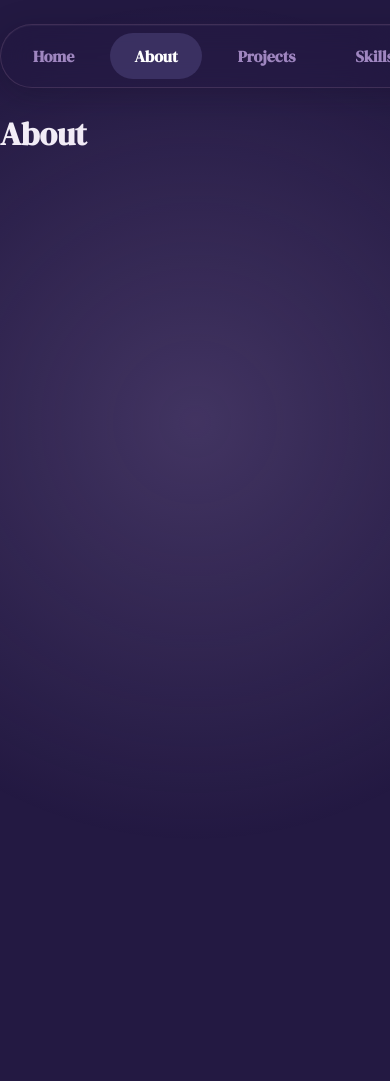
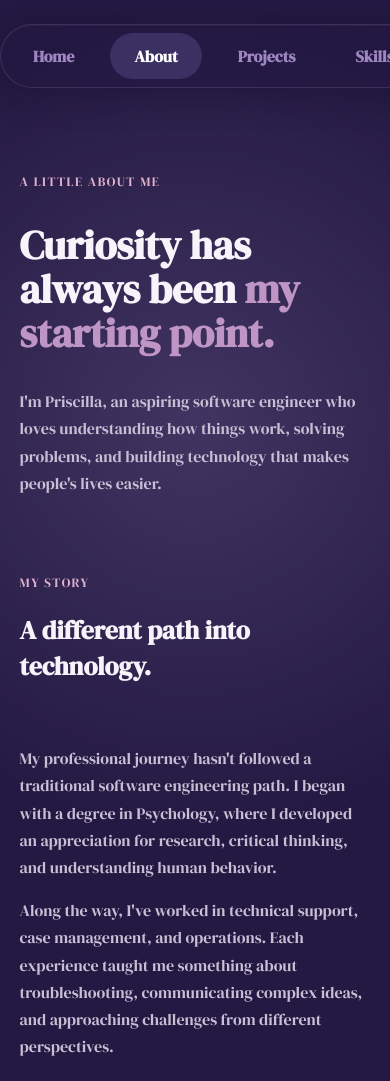
Before and after one commit to pleonard02/portfolio-website, a React (Vite) app in the folder portfolio-react/: page /about in a window 390 px wide. Shown: the top 1081 px of the page. Before the commit the page ends 868 px from the top, so only its background shows below. Built offline with nearby package versions, Linux system fonts and the light colour scheme.

Commit message:
feat: build responsive About page with animated story and highlight cards

```diff
--- a/portfolio-react/src/App.css
+++ b/portfolio-react/src/App.css
@@ -401,7 +401,6 @@ img {
   margin-top: 0;
 }
 
-
 .chat-messages {
   display: flex;
   flex-direction: column;
@@ -439,6 +438,26 @@ img {
   max-width: 78%;
 }
 
+.about-card {
+  padding: 1.5rem;
+}
+
+.about-connect {
+  padding: 3rem 1.25rem;
+}
+
+@media (prefers-reduced-motion: reduce) {
+  .about-card,
+  .about-button {
+    transition: none;
+  }
+
+  .about-card:hover,
+  .about-button:hover {
+    transform: none;
+  }
+}
+
 @media (max-width: 800px) {
   .hero {
     grid-template-columns: 1fr;
--- a/portfolio-react/src/App.jsx
+++ b/portfolio-react/src/App.jsx
@@ -1,6 +1,7 @@
 import { BrowserRouter, Routes, Route } from "react-router-dom";
 import Navbar from "./components/Navbar";
-import Home from "./pages/Home";
+import Home from "./pages/Home.jsx";
+import About from "./pages/About.jsx";
 import "./App.css";
 import CursorSpotlight from "./components/CursorSpotlight";
 
@@ -12,7 +13,7 @@ function App() {
 
       <Routes>
         <Route path="/" element={<Home />} />
-        <Route path="/about" element={<h1>About</h1>} />
+        <Route path="/about" element={<About />} />
         <Route path="/projects" element={<h1>Projects</h1>} />
         <Route path="/skills" element={<h1>Skills</h1>} />
         <Route path="/other" element={<h1>Other</h1>} />
--- /dev/null
+++ b/portfolio-react/src/pages/About.css
@@ -0,0 +1,95 @@
+.about-page {
+  position: relative;
+  width: min(1100px, 90%);
+  margin: 0 auto;
+  padding: 3rem 0 5rem;
+}
+
+.about-page section + section {
+  margin-top: 4rem;
+}
+
+.about-eyebrow {
+  color: var(--pink-orchid);
+  font-size: 0.8rem;
+  letter-spacing: 0.12em;
+}
+
+.about-hero {
+  max-width: 800px;
+}
+
+.about-hero h1 {
+  font-size: clamp(2.5rem, 6vw, 4.5rem);
+  line-height: 1.1;
+}
+
+.about-hero h1 span {
+  color: var(--lilac);
+}
+
+.about-page h2 {
+  font-size: clamp(1.6rem, 3vw, 2.2rem);
+}
+
+.about-page p:not(.about-eyebrow) {
+  color: var(--text-secondary);
+  line-height: 1.7;
+}
+
+.about-story {
+  display: grid;
+  grid-template-columns: 1fr 1.5fr;
+  gap: 3rem;
+}
+
+.about-card-grid {
+  display: grid;
+  grid-template-columns: repeat(2, minmax(0, 1fr));
+  gap: 1.5rem;
+}
+
+.about-card,
+.about-connect {
+  padding: 2rem;
+  background: var(--surface);
+  border: 1px solid rgba(224, 177, 203, 0.2);
+  border-radius: 1.5rem;
+}
+
+.about-card-icon {
+  font-size: 2rem;
+}
+
+.about-actions {
+  display: flex;
+  flex-wrap: wrap;
+  gap: 1rem;
+  margin-top: 1.5rem;
+}
+
+.about-button {
+  padding: 0.8rem 1.25rem;
+  border: 1px solid var(--lilac);
+  border-radius: 999px;
+  color: var(--text-primary);
+  text-decoration: none;
+}
+
+.about-button.primary {
+  background: var(--pink-orchid);
+  color: var(--dark-amethyst);
+}
+
+.about-button:focus-visible {
+  outline: 2px solid var(--pink-orchid);
+  outline-offset: 4px;
+}
+
+@media (max-width: 700px) {
+  .about-story,
+  .about-card-grid {
+    grid-template-columns: 1fr;
+    gap: 1.5rem;
+  }
+}
--- a/portfolio-react/src/pages/About.jsx
+++ b/portfolio-react/src/pages/About.jsx
@@ -0,0 +1,172 @@
+import { Link } from "react-router-dom";
+import { motion, useReducedMotion } from "motion/react";
+import "./About.css";
+
+const highlights = [
+  {
+    icon: "🎓",
+    title: "Education",
+    description:
+      "A bachelor's degree in Psychology and full-stack software engineering training through Per Scholas.",
+  },
+  {
+    icon: "💼",
+    title: "Professional Experience",
+    description:
+      "A background in technical support, case management, customer service, and operations.",
+  },
+  {
+    icon: "🧠",
+    title: "What I Bring",
+    description:
+      "Research experience, analytical thinking, empathy, adaptability, and a problem-solving mindset.",
+  },
+  {
+    icon: "🚀",
+    title: "What's Next",
+    description:
+      "Continuing to grow as a developer while exploring backend engineering, cloud technologies, and AI.",
+  },
+];
+
+function About() {
+  const reduceMotion = useReducedMotion();
+
+  const fadeUp = {
+    hidden: {
+      opacity: 0,
+      y: reduceMotion ? 0 : 24,
+    },
+    visible: {
+      opacity: 1,
+      y: 0,
+    },
+  };
+
+  return (
+    <main className="about-page">
+      <motion.section
+        className="about-hero"
+        initial="hidden"
+        animate="visible"
+        variants={fadeUp}
+        transition={{ duration: 0.6 }}
+      >
+        <p className="about-eyebrow">A LITTLE ABOUT ME</p>
+
+        <h1>
+          Curiosity has always been
+          <span> my starting point.</span>
+        </h1>
+
+        <p className="about-hero-description">
+          I'm Priscilla, an aspiring software engineer who loves understanding
+          how things work, solving problems, and building technology that makes
+          people's lives easier.
+        </p>
+      </motion.section>
+
+      <motion.section
+        className="about-story"
+        initial="hidden"
+        whileInView="visible"
+        viewport={{ once: true, amount: 0.2 }}
+        variants={fadeUp}
+        transition={{ duration: 0.6 }}
+      >
+        <div className="about-section-heading">
+          <p className="about-eyebrow">MY STORY</p>
+          <h2>A different path into technology.</h2>
+        </div>
+
+        <div className="about-story-content">
+          <p>
+            My professional journey hasn't followed a traditional software
+            engineering path. I began with a degree in Psychology, where I
+            developed an appreciation for research, critical thinking, and
+            understanding human behavior.
+          </p>
+
+          <p>
+            Along the way, I've worked in technical support, case management,
+            and operations. Each experience taught me something about
+            troubleshooting, communicating complex ideas, and approaching
+            challenges from different perspectives.
+          </p>
+
+          <p>
+            Software engineering brings those interests together. I enjoy the
+            process of taking an idea, breaking it into smaller problems, and
+            turning it into something functional. I'm especially interested in
+            backend development and the systems that make applications work.
+          </p>
+        </div>
+      </motion.section>
+
+      <section className="about-highlights">
+        <div className="about-section-heading">
+          <p className="about-eyebrow">BEYOND THE CODE</p>
+          <h2>What shapes my approach.</h2>
+        </div>
+
+        <div className="about-card-grid">
+          {highlights.map((item, index) => (
+            <motion.article
+              className="about-card"
+              key={item.title}
+              initial="hidden"
+              whileInView="visible"
+              viewport={{ once: true, amount: 0.15 }}
+              variants={fadeUp}
+              transition={{
+                duration: 0.45,
+                delay: reduceMotion ? 0 : index * 0.08,
+              }}
+            >
+              <span className="about-card-icon" aria-hidden="true">
+                {item.icon}
+              </span>
+
+              <h3>{item.title}</h3>
+              <p>{item.description}</p>
+            </motion.article>
+          ))}
+        </div>
+      </section>
+
+      <motion.section
+        className="about-connect"
+        initial="hidden"
+        whileInView="visible"
+        viewport={{ once: true, amount: 0.2 }}
+        variants={fadeUp}
+        transition={{ duration: 0.6 }}
+      >
+        <p className="about-eyebrow">LET'S CONNECT</p>
+        <h2>Let's build something meaningful.</h2>
+
+        <p>
+          I'm excited to continue learning, collaborating, and contributing to
+          projects that make a difference.
+        </p>
+
+        <div className="about-actions">
+          <Link to="/projects" className="about-button primary">
+            Explore My Projects
+          </Link>
+
+          <a
+            href="https://github.com/pleonard02/"
+            target="_blank"
+            rel="noopener noreferrer"
+            className="about-button secondary"
+          >
+            Visit My GitHub ↗
+          </a>
+        </div>
+      </motion.section>
+    </main>
+  );
+}
+
+export default About;
```
